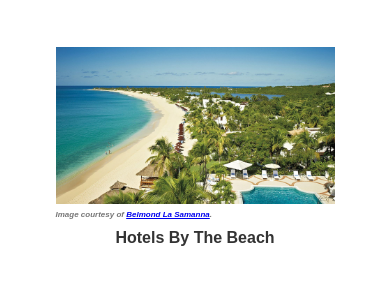
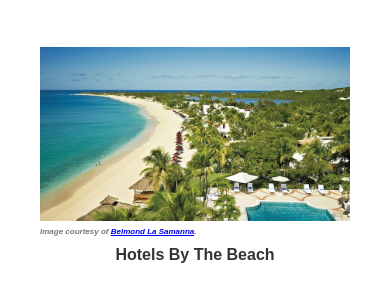
Before and after one commit to Abdel2025/D479-website, a plain HTML site: page index.html in a window 390 px wide. Shown: the part 501-801 px from the top of the page. Drawn offline with Linux system fonts and the light colour scheme.

Commit message:
updated code to fit smaller screens

```diff
--- a/Diningfoodstyles.css
+++ b/Diningfoodstyles.css
@@ -255,7 +255,7 @@ body {
     }
 
     .picture-container {
-        width: 90%; /* Adjust as needed */
+        width: 100%; /* Adjust as needed */
         margin: 20px auto;
         height: 300px; /* Keep aspect ratio for square images */
         flex: 1 1 22%; /* Flexible layout for four images in a row */
--- a/Lodgingstyles.css
+++ b/Lodgingstyles.css
@@ -254,7 +254,7 @@ body {
     }
 
     .picture-container {
-        width: 90%; /* Adjust as needed */
+        width: 100%; /* Adjust as needed */
         margin: 20px auto;
         height: 300px; /* Keep aspect ratio for square images */
         flex: 1 1 22%; /* Flexible layout for four images in a row */
--- a/Transportationstyles.css
+++ b/Transportationstyles.css
@@ -243,7 +243,7 @@ body {
     }
 
     .picture-container {
-        width: 90%; /* Adjust as needed */
+        width: 100%; /* Adjust as needed */
         margin: 20px auto;
         height: 300px; /* Keep aspect ratio for square images */
         flex: 1 1 22%; /* Flexible layout for four images in a row */
--- a/homestyles.css
+++ b/homestyles.css
@@ -219,7 +219,7 @@ h1 {
     }
 
     .picture-container {
-        width: 90%; /* Adjust as needed */
+        width: 100%; /* Adjust as needed */
         margin: 20px auto;
         height: 300px; /* Keep aspect ratio for square images */
         flex: 1 1 22%; /* Flexible layout for four images in a row */
```
